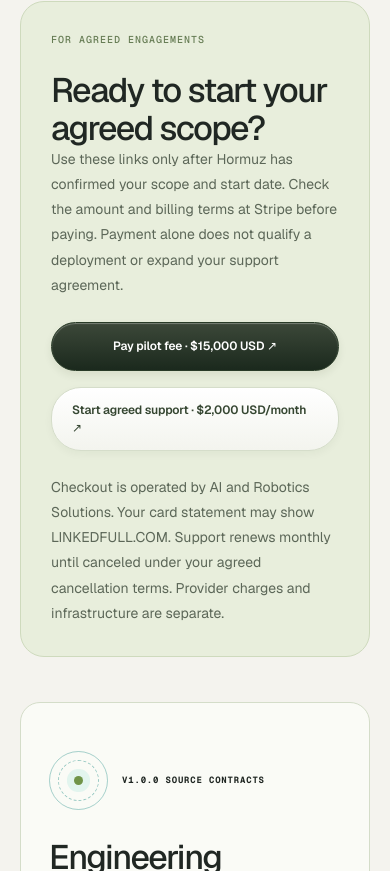
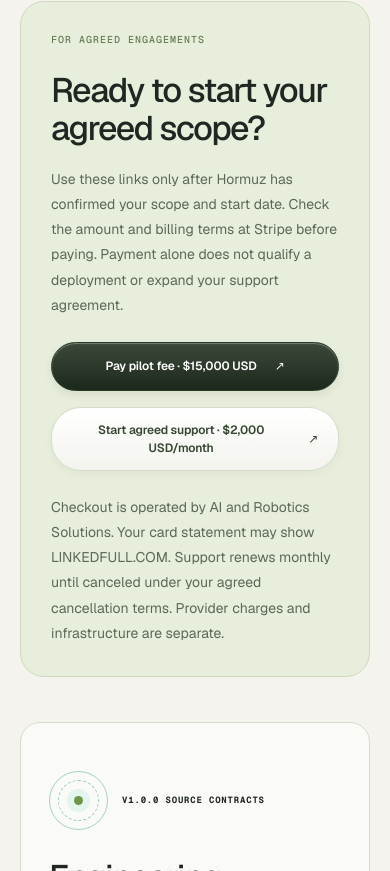
Before and after one commit to Xpounder-com/hormuz, a Next.js app in the folder website/: page /enterprise in a window 390 px wide. Shown: the part 7451-8322 px from the top of the page. Built offline with nearby package versions, Linux system fonts and the light colour scheme.

Commit message:
Keep mobile payment actions legible

```diff
--- a/website/app/enterprise/page.tsx
+++ b/website/app/enterprise/page.tsx
@@ -41,8 +41,8 @@ export default function EnterprisePage() {
       <div className="resource-actions"><a className="button button-primary" href={sitePath('/downloads/hormuz-pilot-brief.pdf')}>Read the pilot brief ↓</a><a className="text-link" href={sourcePath('marketing/PILOT.md')}>Editable scope & responsibilities ↗</a></div>
     </section>
     {(commercial.pilotPaymentUrl || commercial.supportPaymentUrl) && <section className="section offer-section" id="payment"><p className="section-label">For agreed engagements</p><h2>Ready to start your agreed scope?</h2><p>Use these links only after Hormuz has confirmed your scope and start date. Check the amount and billing terms at Stripe before paying. Payment alone does not qualify a deployment or expand your support agreement.</p><div className="resource-actions">
-      {commercial.pilotPaymentUrl && <a className="button button-primary" href={commercial.pilotPaymentUrl} rel="noreferrer">Pay pilot fee · {PILOT_PRICE} USD ↗</a>}
-      {commercial.supportPaymentUrl && <a className="button button-outline" href={commercial.supportPaymentUrl} rel="noreferrer">Start agreed support · {SUPPORT_PRICE} USD/month ↗</a>}
+      {commercial.pilotPaymentUrl && <a className="button button-primary" href={commercial.pilotPaymentUrl} rel="noreferrer"><span>Pay pilot fee · {PILOT_PRICE} USD</span><span aria-hidden="true">↗</span></a>}
+      {commercial.supportPaymentUrl && <a className="button button-outline" href={commercial.supportPaymentUrl} rel="noreferrer"><span>Start agreed support · {SUPPORT_PRICE} USD/month</span><span aria-hidden="true">↗</span></a>}
     </div><p>Checkout is operated by AI and Robotics Solutions. Your card statement may show LINKEDFULL.COM. Support renews monthly until canceled under your agreed cancellation terms. Provider charges and infrastructure are separate.</p></section>}
     <section className="enterprise-truth section"><div><span className="status-ring" aria-hidden="true"><i /></span><strong>v1.0.0 source contracts</strong></div><h2>Engineering evidence is not enterprise certification.</h2><p>Reference checks do not establish your TLS, credential custody, retention, recovery, high availability, compliance, or independent security review. No customer endorsements, certifications, invoice reconciliation, or production SLA are claimed.</p><a href={sitePath('/security/')}>Review the security boundary →</a></section>
     <section className="page-cta"><div><p className="section-label light">Founder-led · Mehrdad Zaker</p><h2>Bring one workflow and its constraints.</h2><p>The next step is a fit discussion, not a checkout or a deployment commitment.</p></div><a className="button button-light" href={sitePath('/contact/?interest=pilot')}>Apply for a paid pilot →</a></section>
--- a/website/app/interior.css
+++ b/website/app/interior.css
@@ -147,6 +147,9 @@
 .inner-page .pilot-steps p { font-size: 14px; line-height: 1.75; margin-bottom: 28px; }
 .inner-page .pilot-steps strong { position: static; font-size: 10px; line-height: 1.6; margin-top: auto; padding-top: 18px; border-top: 1px solid #ccd8bf; }
 .inner-page #payment { border-radius: 24px; background: #e8eedc; padding: 40px; margin-bottom: 60px; border: 1px solid #cedabd; }
+.inner-page #payment h2 { margin-bottom: 20px; }
+.inner-page #payment .button { text-align: center; }
+.inner-page #payment .button > span:last-child { flex-shrink: 0; }
 .inner-page #payment > p:not(.section-label) { color: var(--muted); line-height: 1.8; font-size: 14px; max-width: 860px; }
 .inner-page #payment .resource-actions { margin: 24px 0; }
 .inner-page .enterprise-truth { padding: 32px; border-radius: 20px; border-color: #d4ddc9; margin-bottom: 65px; grid-template-columns: .7fr 1fr 1.2fr; gap: 28px; }
```
